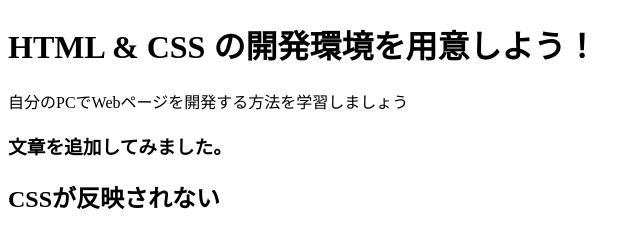
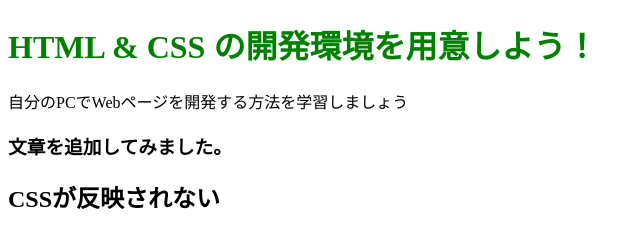
Before and after one commit to mzk-log/000_prac_html, a plain HTML site: page index.html in a window 1280 px wide. Shown: the whole page, without its empty margins (0-640 px from the left). Drawn offline with Linux system fonts and the light colour scheme.

Commit message:
Update stylesheet.css
greenn -> green

```diff
--- a/stylesheet.css
+++ b/stylesheet.css
@@ -1,5 +1,5 @@
 .title {
     /* color: #02ccba; */
     /* color: red; */
-    color: greenn;
+    color: green;
 }
```
